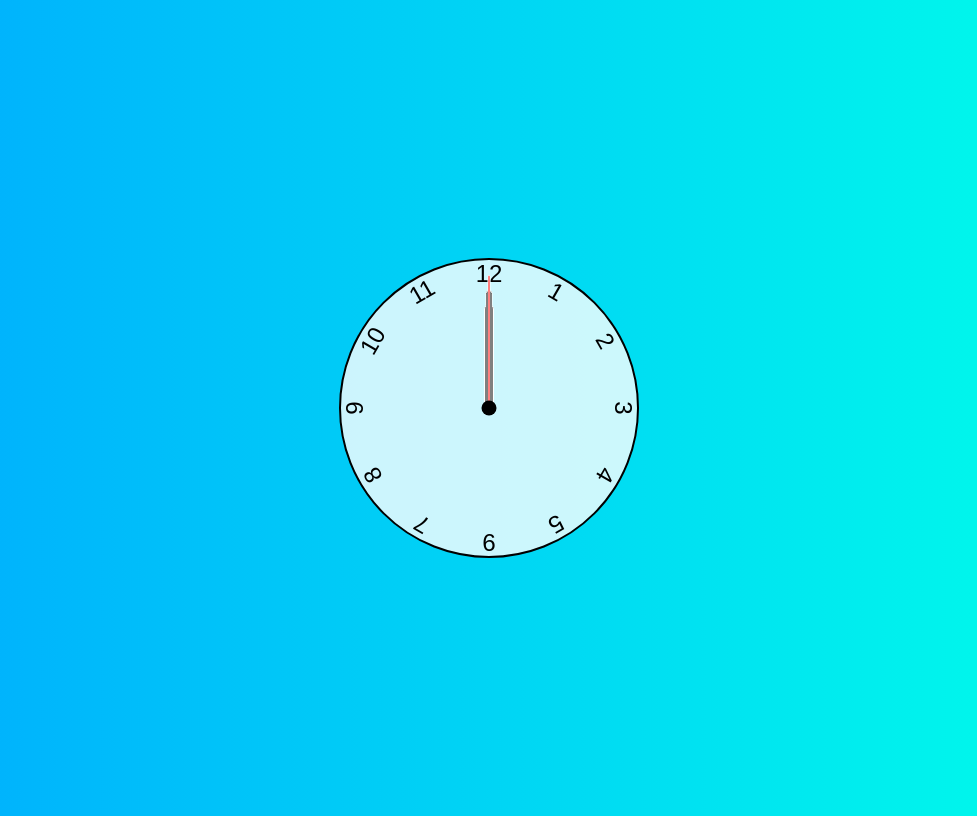
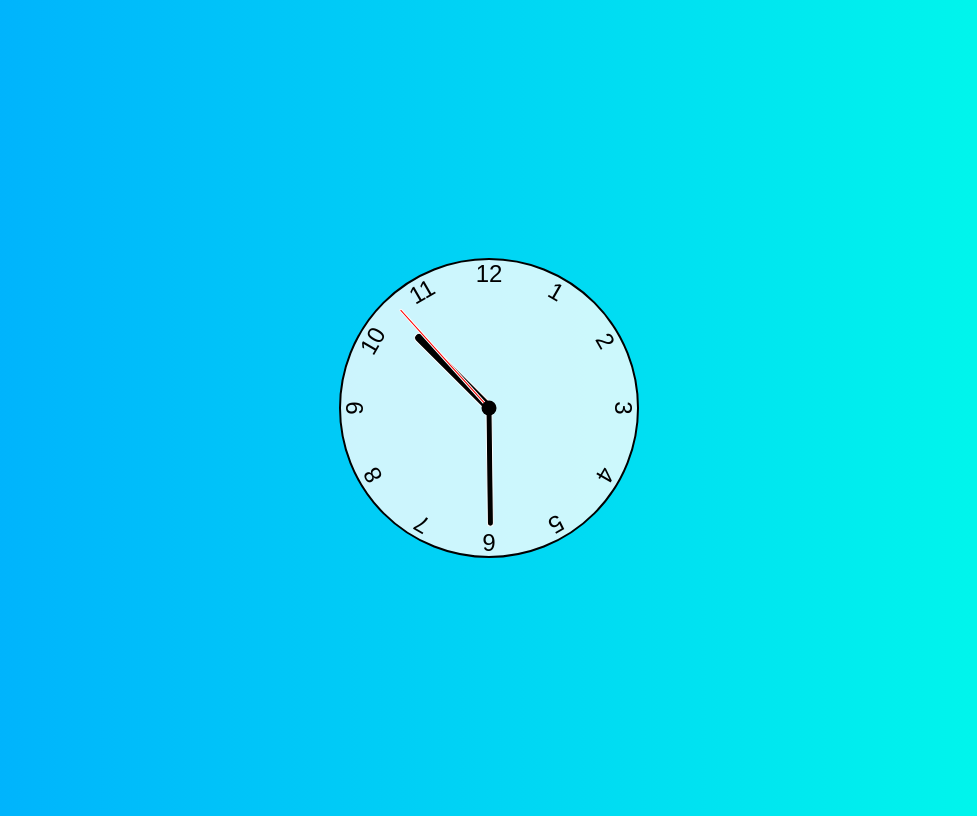
Before and after one commit to miguelpuerto1/js-clock-project, a plain HTML site: page index.html in a window 1280 px wide. Shown: the whole page, without its empty margins (151-1128 px from the left). Drawn offline with Linux system fonts and the light colour scheme.

Commit message:
changed the js hand selectors to point to the correct html code

```diff
--- a/index.html
+++ b/index.html
@@ -18,7 +18,7 @@
         <div class="number number3">3</div>
         <div class="number number4">4</div>
         <div class="number number5">5</div>
-        <div class="number number6">9</div>
+        <div class="number number6">6</div>
         <div class="number number7">7</div>
         <div class="number number8">8</div>
         <div class="number number9">9</div>
--- a/script.js
+++ b/script.js
@@ -1,8 +1,8 @@
 setInterval(setClock, 1000)
 
-const hourHand = document.querySelector('[data-hour-hand]')
-const minuteHand = document.querySelector('[data-minute-hand]')
-const secondHand = document.querySelector('[data-second-hand]')
+const hourHand = document.querySelector(".hand.hour")
+const minuteHand = document.querySelector(".hand.minute")
+const secondHand = document.querySelector(".hand.second")
 
 function setClock() {
   const currentDate = new Date()
@@ -18,4 +18,4 @@ function setRotation(element, rotationRatio) {
   element.style.setProperty('--rotation', rotationRatio * 360)
 }
 
-setClock();
+setClock()
```
